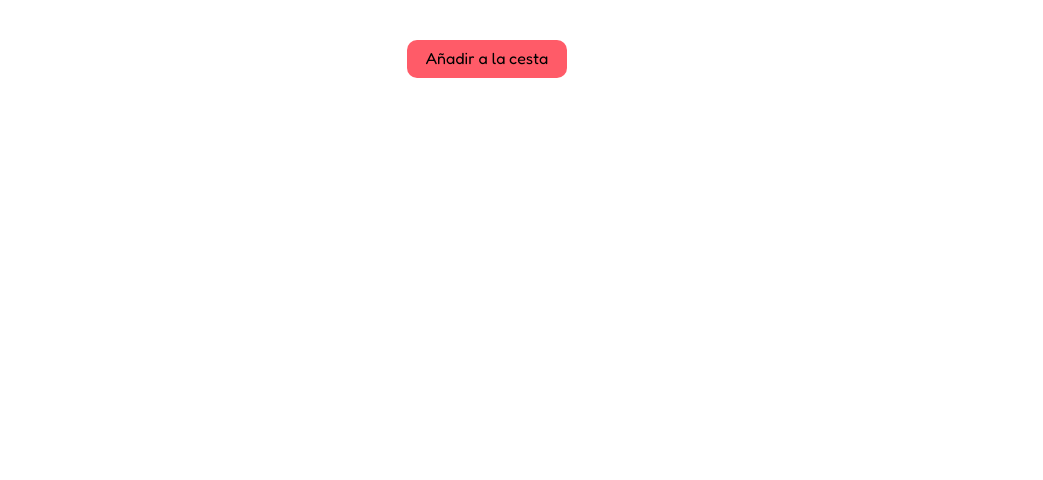
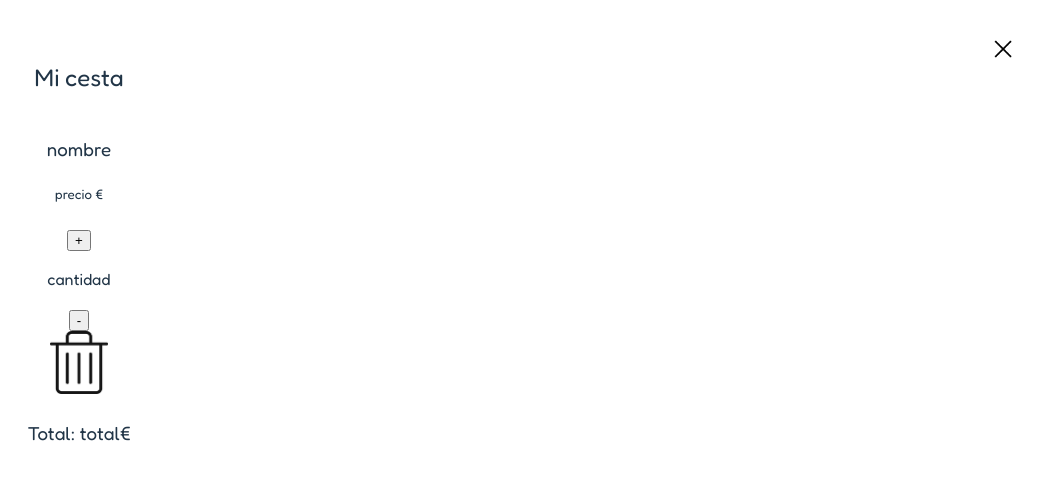
Before and after one commit to Equipo15-Hackathon/fronted-Kidtopia, a React (Vite) app: page / in a window 1280 px wide. Shown: the top 480 px of the page, without its empty margins (153-1196 px from the left). Built offline with nearby package versions, Linux system fonts and the light colour scheme.

Commit message:
feat: cart structure and basic css, functionality WIP

```diff
--- a/src/App.jsx
+++ b/src/App.jsx
@@ -1,13 +1,12 @@
-import { useState } from 'react'
 import './App.css'
-import { CartButton } from './components/ProductCard/CartButton/CartButton'
+import { Cart } from './components/Header/Cart/Cart'
 
 function App() {
 
 
   return (
     <>
-      <CartButton />
+      <Cart />
     </>
   )
 }
--- /dev/null
+++ b/src/components/Header/Cart/Cart.css
@@ -0,0 +1,40 @@
+.cart-container {
+    width: 30vw;
+    display: flex;
+    flex-direction: column;
+}
+
+.close-btn {
+    background: none;
+    border: none;
+    position: absolute;
+    right: 5%;
+    margin: 0;
+    padding: 0;
+    cursor: pointer;
+    width: fit-content;
+}
+
+.close-cart {
+    margin: 0;
+    padding: 0;
+    width: 15%;
+}
+
+.delete-btn {
+    background: none;
+    border: none;
+    margin: 0;
+    padding: 0;
+    width: fit-content;
+}
+
+.delete-icon {
+    margin: 0;
+    padding: 0;
+    width: 15%;
+}
+
+.product-details {
+
+}
--- /dev/null
+++ b/src/components/Header/Cart/Cart.jsx
@@ -0,0 +1,31 @@
+import './Cart.css'
+import { useState, useEffect } from 'react';
+
+export const Cart = () => {
+
+    return (
+        <div className="cart-container">
+                <h2 className="title">Mi cesta</h2>
+            <button className="close-btn">
+                <img src="/img/close-icon.png" alt="close-icon" className="close-cart" />
+            </button>
+            <div className="product-container">
+                 <div className="product-details">
+                  <h3 className='toy-name'>nombre</h3>
+                  <h5 className='toy-price'>precio €</h5>
+                </div>
+                <div className="quantity-container">
+                  <button className="increase">+</button>
+                  <p className="quantity">cantidad</p>
+                  <button className="decrease">-</button>
+                </div>
+                <div className="delete-product">
+                    <button className="delete-btn">
+                        <img src="/img/delete-icon.png" alt="delete-icon" className="delete-icon" />
+                    </button>
+                </div>
+                <h3 className='total'>Total: total€</h3>
+            </div>
+        </div>
+    )
+}
--- a/src/components/ProductCard/CartButton/CartButton.css
+++ /dev/null
@@ -1,15 +0,0 @@
-.CartButton {
-    background-color: #FF5B68;
-    color: black;
-    border-radius: 10px;
-    border: none;
-    padding: 0.5em 1.2em 0.6em 1.2em;
-    cursor: pointer;
-    transition: border-color 0.25s;
-    font-family: 'Fredoka', sans-serif;
-    font-size: medium;
-}
-
-.CartButton:hover {
-    background-color: #ff2537;
-}
--- a/src/components/ProductCard/CartButton/CartButton.jsx
+++ /dev/null
@@ -1,9 +0,0 @@
-import './CartButton.css'
-
-export const CartButton = () => {
-
-
-    return (
-        <button className="CartButton">Añadir a la cesta</button>
-    )
-}
--- a/src/index.css
+++ b/src/index.css
@@ -10,6 +10,10 @@
   text-rendering: optimizeLegibility;
   -webkit-font-smoothing: antialiased;
   -moz-osx-font-smoothing: grayscale;
+}
+
+button {
+  cursor: pointer;
 }
 
 @font-face {
```
Also changed, not shown: public/img/close-icon.png (added), public/img/delete-icon.png (added).
